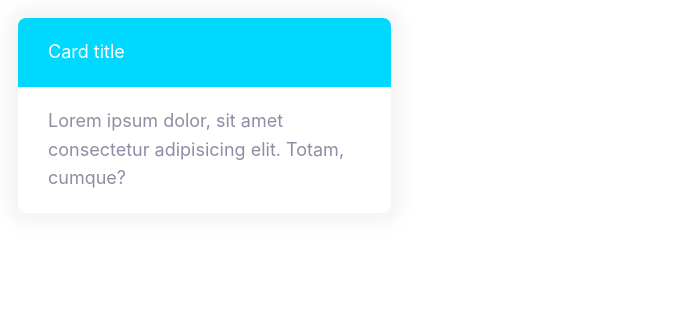
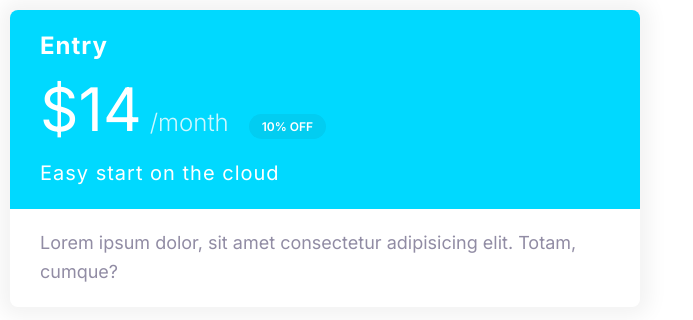
Before and after one commit to OlgaVolska/moshify, a plain HTML site: page index.html in a window 1280 px wide. Shown: the whole page, without its empty margins (0-693 px from the left). Drawn offline with Linux system fonts and the light colour scheme.

Commit message:
create plan

```diff
--- a/css/style.css
+++ b/css/style.css
@@ -119,11 +119,17 @@ a {
 
 .badge--small {
     font-size: 1.6rem;
+    padding: 0.5rem 1.3rem;
 }
 
 .badge--primary,
 .badge--secondary {
    color: #fff;
+}
+
+.card--secondary .badge--secondary {
+    background: #02cdf1;
+
 }
 
 @media screen and (min-width: 1024px) {
@@ -334,3 +340,35 @@ a {
     background: var(--color-secondary);
     color: #fff;
 }
+
+
+/* Plans */
+
+.plan__name {
+    color: #fff;
+    margin: 0;
+    letter-spacing: 1px;
+    line-height: 1.3;
+    font-size: 2.4rem;
+}
+
+.plan__price {
+    font-size: 6rem;
+    margin-right: 0.3rem;
+}
+
+.plan__billing-cycle {
+    font-size: 2.4rem;
+    font-weight: 300;
+    opacity: 0.8;
+    margin-right: 1.5rem;
+}
+
+
+
+.plan__desc {
+    display: block;
+    font-size: 2rem;
+    font-family: 300;
+    letter-spacing: 1px;
+}
--- a/index.html
+++ b/index.html
@@ -5,14 +5,26 @@
     <meta http-equiv="X-UA-Compatible" content="IE=edge">
     <meta name="viewport" content="width=device-width, initial-scale=1.0">
     <title>Document</title>
+    <link rel="preconnect" href="https://fonts.googleapis.com">
+    <link href="https://fonts.googleapis.com/css2?family=Inter:wght@300;400;600;700&family=Poppins:wght@300;900&display=optional" rel="stylesheet">
+    <link rel="preconnect" href="https://fonts.gstatic.com" crossorigin>
+    <link rel="stylesheet" href="css/normalize.css">
     <link rel="stylesheet" href="css/style.css">
 </head>
 <body>
-    <div style="width:30%">
-        <div class="card">
-            <header class="card__header card--secondary">Card title</header>
-            <div class="card__body">
-                Lorem ipsum dolor, sit amet consectetur adipisicing elit. Totam, cumque?
+    <div style="width:50%">
+        <div class="Plan">
+            <div class="card">
+                <header class="card__header card--secondary">
+                    <h3 class="plan__name">Entry</h3>
+                    <span class="plan__price">$14</span>
+                    <span class="plan__billing-cycle">/month</span>
+                    <span class="badge badge--secondary badge--small">10% OFF</span>
+                    <span class="plan__desc">Easy start on the cloud</span>
+                </header>
+                <div class="card__body">
+                    Lorem ipsum dolor, sit amet consectetur adipisicing elit. Totam, cumque?
+                </div>
             </div>
         </div>
     </div>
```
Also changed, not shown: css/components/card.html (added, +7 -0 lines).
